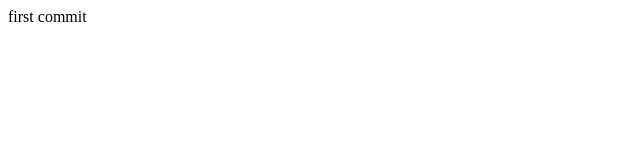
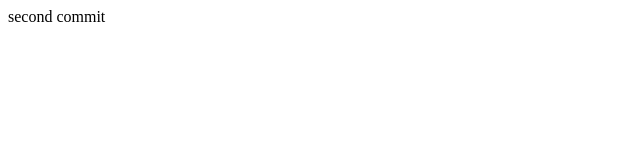
Before and after one commit to alzhan-ismagulov/test, a plain HTML site: page index.html in a window 1280 px wide. Shown: the full height of the page, 0-640 px from the left. Drawn offline with Linux system fonts and the light colour scheme.

Commit message:
second commit

```diff
--- a/index.html
+++ b/index.html
@@ -5,6 +5,6 @@
 	<title>Document</title>
 </head>
 <body>
-	first commit
+	second commit
 </body>
 </html>
```
